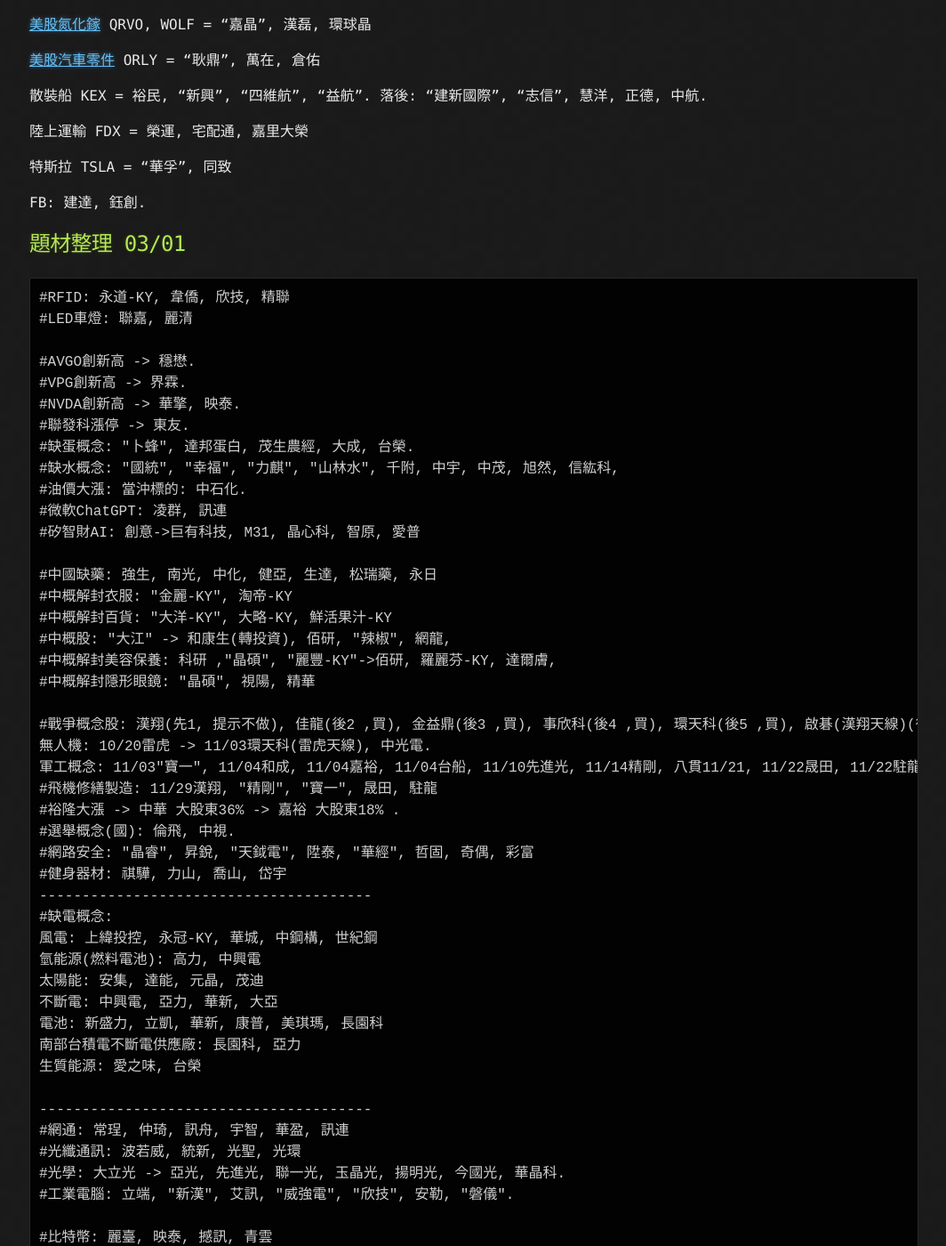
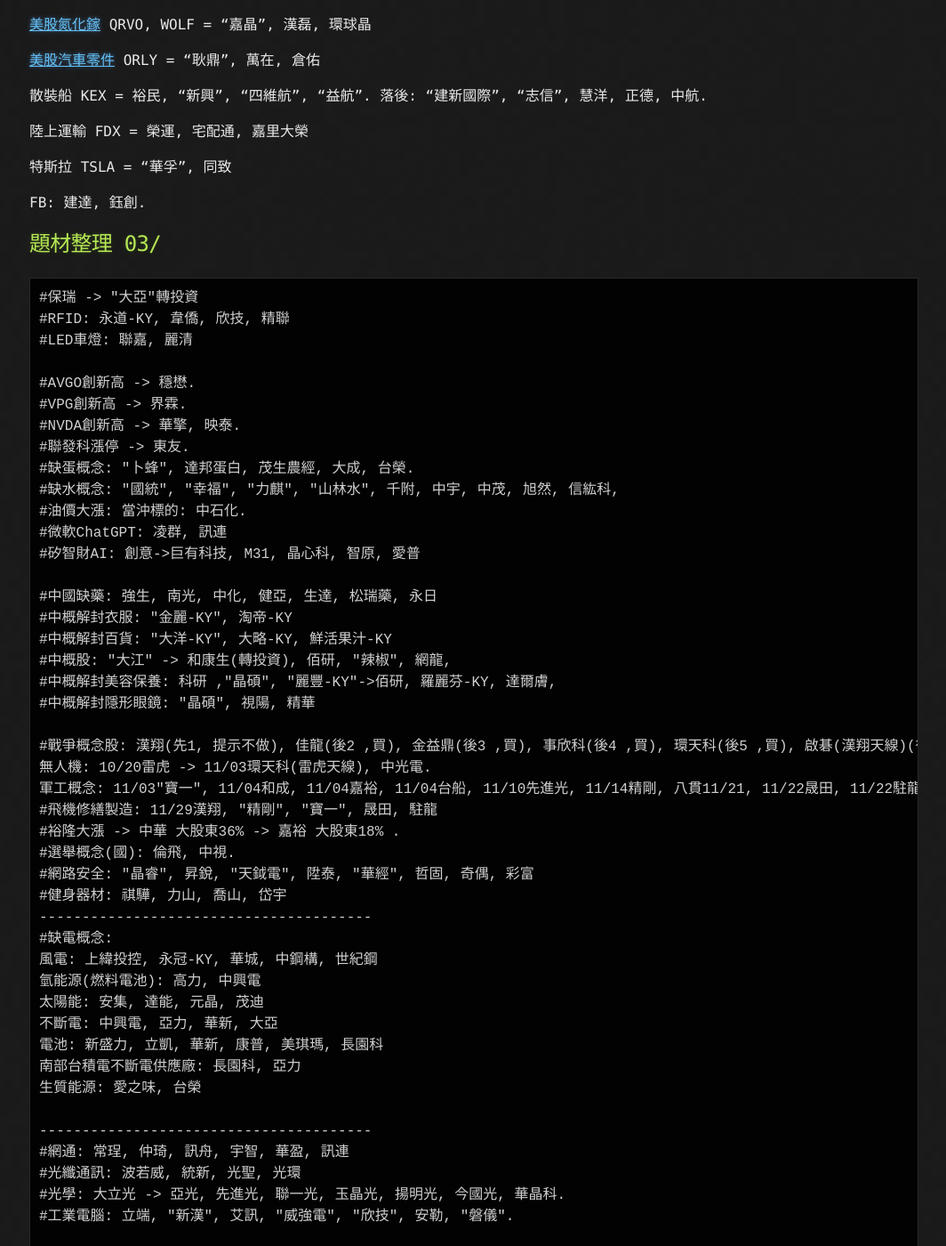
Before and after one commit to lepg5487/Stock_God, a Jekyll site: the page built from index.md, in a window 1280 px wide and 1400 px high, scrolled down 88583 px. Shown: the whole window at 89% size, without its empty margins (107-1171 px from the left). Built offline with Jekyll 4.4.1, drawn with Linux system fonts in a browser that asks for light colours; our own code applies the rules of GitHub Pages for plain Markdown files; some of the changed text lies outside the part shown.

Commit message:
Update index.md

````diff
--- a/index.md
+++ b/index.md
@@ -3603,8 +3603,9 @@
 
 FB: 建達, 鈺創.
 
-## 題材整理 03/01
-```
+## 題材整理 03/
+```
+#保瑞 -> "大亞"轉投資
 #RFID: 永道-KY, 韋僑, 欣技, 精聯
 #LED車燈: 聯嘉, 麗清
 
````
